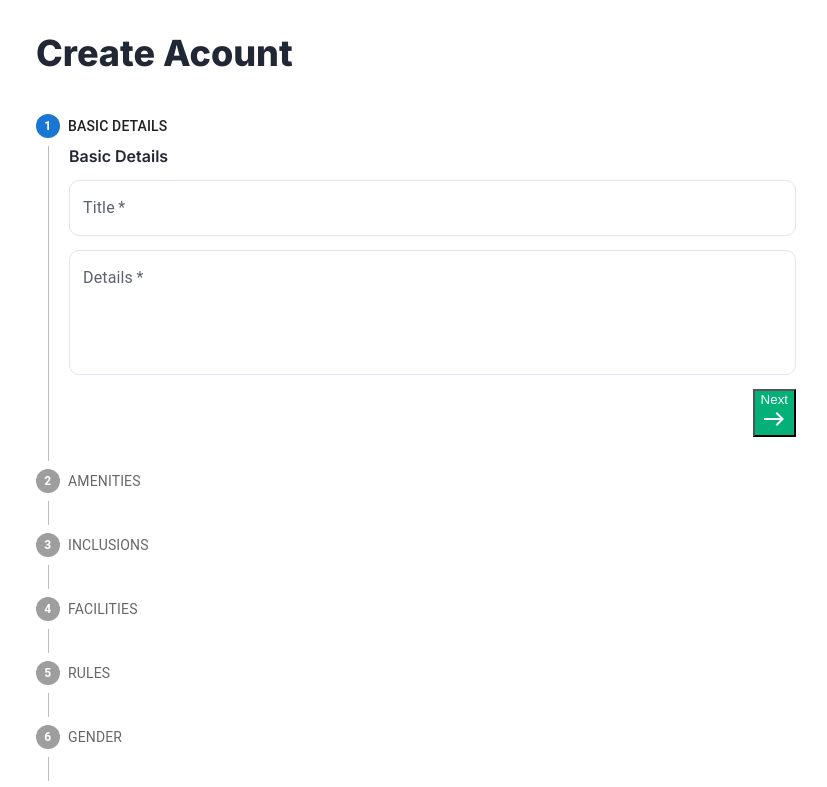
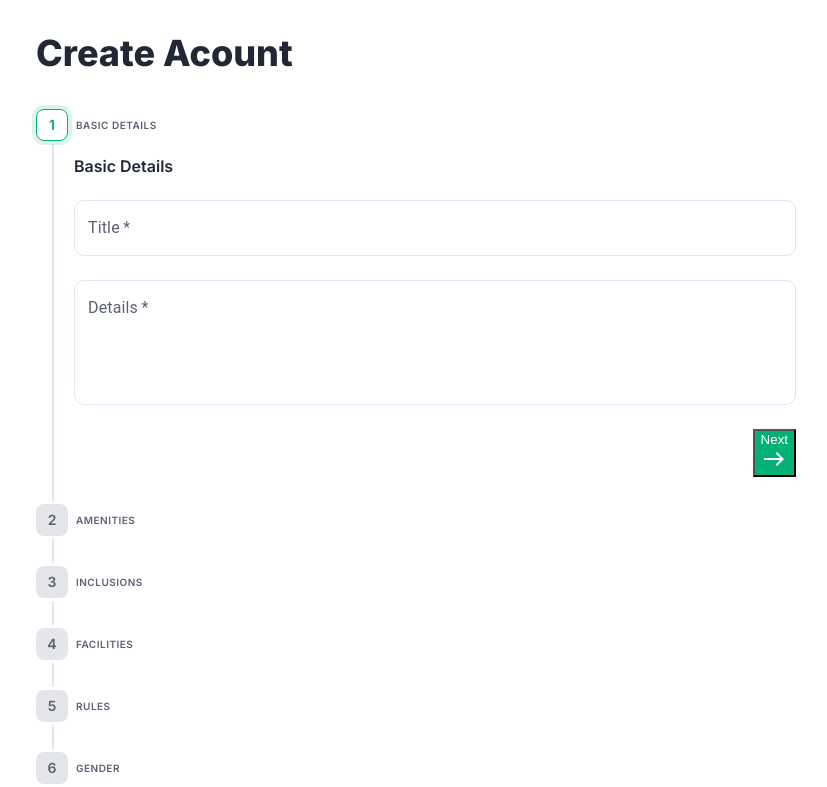
Before and after one commit to Teds30/cushyrental-client, a React (Vite) app: page /manage_unit/create_unit in a window 1280 px wide. Shown: the top 787 px of the page, without its empty margins (220-1047 px from the left). Built offline with nearby package versions, Linux system fonts and the light colour scheme.

Commit message:
redesigned stepper box

```diff
--- a/src/pages/landlord/ManageUnits/CreateUnit/CreateUnit.module.css
+++ b/src/pages/landlord/ManageUnits/CreateUnit/CreateUnit.module.css
@@ -18,10 +18,58 @@
     align-items: center;
 }
 
+.step-label p {
+    font-family: 'Inter';
+    color: var(--fc-body);
+}
+
+.step-container {
+    box-sizing: border-box;
+    width: 32px;
+    height: 32px;
+    border: 1px solid var(--accent);
+    border-radius: 8px;
+    color: var(--accent);
+    box-shadow: 0 0 0 4px rgba(var(--accent-rgb), 0.14);
+    font-weight: 600;
+
+    display: flex;
+    justify-content: center;
+    align-items: center;
+}
+.step-container-completed {
+    width: 32px;
+    height: 32px;
+    background-color: var(--accent);
+    border-radius: 8px;
+    color: #fff;
+    fill: #fff;
+    font-weight: 600;
+
+    display: flex;
+    justify-content: center;
+    align-items: center;
+}
+
+.step-container-inactive {
+    width: 32px;
+    height: 32px;
+    background-color: var(--bg-layer4);
+    border-radius: 8px;
+    color: var(--fc-body);
+    fill: var(--fc-body);
+    font-weight: 600;
+
+    display: flex;
+    justify-content: center;
+    align-items: center;
+}
+
 .basic-details-form {
+    margin-top: 12px;
     display: flex;
     flex-direction: column;
-    gap: 14px;
+    gap: 24px;
 }
 
 .basic-details-form .title {
@@ -158,5 +206,4 @@
         max-width: 768px;
         margin: 0 auto;
     }
-
 }
--- a/src/pages/landlord/ManageUnits/CreateUnit/CreateUnitForm.jsx
+++ b/src/pages/landlord/ManageUnits/CreateUnit/CreateUnitForm.jsx
@@ -1,88 +1,147 @@
-import * as React from "react";
-import { Link } from "react-router-dom";
-import Stepper from "@mui/material/Stepper";
-import Step from "@mui/material/Step";
-import StepLabel from "@mui/material/StepLabel";
-import StepContent from "@mui/material/StepContent";
-import Button from "@mui/material/Button";
-import Paper from "@mui/material/Paper";
-import Typography from "@mui/material/Typography";
+import * as React from 'react'
+import { Link } from 'react-router-dom'
+import Stepper from '@mui/material/Stepper'
+import Step from '@mui/material/Step'
+import StepLabel from '@mui/material/StepLabel'
+import StepContent from '@mui/material/StepContent'
 
-import AmenitiesForm from "./AmenitiesForm";
-import BasicDetailsForm from "./BasicDetailsForm";
-import InclusionsForm from "./InclusionsForm";
-import FacilitiesForm from "./FacilitiesForm";
-import RulesForm from "./RulesForm";
-import GenderForm from "./GenderForm";
-import SlotsForm from "./SlotsForm";
-import PricingForm from "./PricingForm";
-import UploadImageForm from "./UploadImageForm";
+import StepConnector, {
+    stepConnectorClasses,
+} from '@mui/material/StepConnector'
 
-import styles from "./CreateUnit.module.css";
-import CheckCircleIcon from "@mui/icons-material/CheckCircle";
-import LocationForm from "./LocationForm";
-import PrimaryButton from "../../../../components/Button/PrimaryButton";
+import { styled } from '@mui/material/styles'
+
+import Button from '@mui/material/Button'
+import Paper from '@mui/material/Paper'
+import Typography from '@mui/material/Typography'
+
+import AmenitiesForm from './AmenitiesForm'
+import BasicDetailsForm from './BasicDetailsForm'
+import InclusionsForm from './InclusionsForm'
+import FacilitiesForm from './FacilitiesForm'
+import RulesForm from './RulesForm'
+import GenderForm from './GenderForm'
+import SlotsForm from './SlotsForm'
+import PricingForm from './PricingForm'
+import UploadImageForm from './UploadImageForm'
+
+import styles from './CreateUnit.module.css'
+import CheckCircleIcon from '@mui/icons-material/CheckCircle'
+import { BsCheckLg } from 'react-icons/bs'
+
+import Check from '@mui/icons-material/Check'
+import LocationForm from './LocationForm'
+import PrimaryButton from '../../../../components/Button/PrimaryButton'
+
+const QontoConnector = styled(StepConnector)(({ theme }) => ({
+    [`&.${stepConnectorClasses.alternativeLabel}`]: {
+        top: 10,
+        left: 'calc(-50% + 16px)',
+        right: 'calc(50% + 16px)',
+    },
+    [`&.${stepConnectorClasses.active}`]: {
+        [`& .${stepConnectorClasses.line}`]: {
+            borderColor: 'var(--border-color)',
+        },
+    },
+    [`&.${stepConnectorClasses.completed}`]: {
+        [`& .${stepConnectorClasses.line}`]: {
+            borderColor: 'var(--border-color)',
+        },
+    },
+    [`& .${stepConnectorClasses.line}`]: {
+        marginLeft: '4px',
+        borderWidth: 2,
+        borderColor: 'var(--border-color)',
+    },
+}))
+
+const QontoStepIconRoot = styled('div')(({ theme, ownerState }) => ({
+    color: theme.palette.mode === 'dark' ? theme.palette.grey[700] : '#eaeaf0',
+    display: 'flex',
+    height: 22,
+    alignItems: 'center',
+    ...(ownerState.active && {
+        color: 'var(--border-color)',
+    }),
+}))
+
+function QontoStepIcon(props) {
+    const { active, completed, className, icon } = props
+
+    return (
+        <QontoStepIconRoot ownerState={{ active }} className={className}>
+            {completed ? (
+                <div className={styles['step-container-completed']}>
+                    <BsCheckLg size={16} />
+                </div>
+            ) : active ? (
+                <div className={styles['step-container']}>{icon}</div>
+            ) : (
+                <div className={styles['step-container-inactive']}>{icon}</div>
+            )}
+        </QontoStepIconRoot>
+    )
+}
 
 export default function CreateUnitForm() {
     const handleNext = () => {
-        setActiveStep((prevActiveStep) => prevActiveStep + 1);
-    };
+        setActiveStep((prevActiveStep) => prevActiveStep + 1)
+    }
 
     const handleBack = () => {
-        setActiveStep((prevActiveStep) => prevActiveStep - 1);
-    };
+        setActiveStep((prevActiveStep) => prevActiveStep - 1)
+    }
 
     const steps = [
         {
-            label: "BASIC DETAILS",
+            label: 'BASIC DETAILS',
             description: <BasicDetailsForm onNext={handleNext} />,
         },
         {
-            label: "AMENITIES",
+            label: 'AMENITIES',
             description: (
                 <AmenitiesForm onBack={handleBack} onNext={handleNext} />
             ),
         },
         {
-            label: "INCLUSIONS",
+            label: 'INCLUSIONS',
             description: (
                 <InclusionsForm onBack={handleBack} onNext={handleNext} />
             ),
         },
         {
-            label: "FACILITIES",
+            label: 'FACILITIES',
             description: (
                 <FacilitiesForm onBack={handleBack} onNext={handleNext} />
             ),
         },
         {
-            label: "RULES",
+            label: 'RULES',
             description: <RulesForm onBack={handleBack} onNext={handleNext} />,
         },
         {
-            label: "GENDER",
-            description: (
-                <GenderForm onBack={handleBack} onNext={handleNext} />
-            ),
+            label: 'GENDER',
+            description: <GenderForm onBack={handleBack} onNext={handleNext} />,
         },
         {
-            label: "SLOTS",
+            label: 'SLOTS',
             description: <SlotsForm onBack={handleBack} onNext={handleNext} />,
         },
         {
-            label: "PRICE",
+            label: 'PRICE',
             description: (
                 <PricingForm onBack={handleBack} onNext={handleNext} />
             ),
         },
         {
-            label: "LOCATION",
+            label: 'LOCATION',
             description: (
                 <LocationForm onBack={handleBack} onNext={handleNext} />
             ),
         },
         {
-            label: "UPLOAD IMAGES",
+            label: 'UPLOAD IMAGES',
             description: (
                 <UploadImageForm onBack={handleBack} onNext={handleNext} />
             ),
@@ -91,41 +150,58 @@ export default function CreateUnitForm() {
         //     label: "COMPLETE",
         //     description: <CompleteCreateUnit onNext={hand}/>,
         // },
-    ];
+    ]
 
-    const [activeStep, setActiveStep] = React.useState(0);
+    const [activeStep, setActiveStep] = React.useState(0)
 
     const handleReset = () => {
-        setActiveStep(0);
-    };
+        setActiveStep(0)
+    }
 
     return (
-        <div className={`${styles["create-unit-form-container"]}`}>
-            <Stepper activeStep={activeStep} orientation="vertical">
+        <div className={`${styles['create-unit-form-container']}`}>
+            <Stepper
+                activeStep={activeStep}
+                orientation="vertical"
+                connector={<QontoConnector />}
+            >
                 {steps.map((step, index) => (
                     <Step key={step.label}>
-                        <StepLabel className="pre-title">{step.label}</StepLabel>
-                        <StepContent>{step.description}</StepContent>
+                        <StepLabel
+                            className={styles['step-label']}
+                            StepIconComponent={QontoStepIcon}
+                        >
+                            <p className="pre-title">{step.label}</p>
+                        </StepLabel>
+                        <StepContent
+                            sx={{
+                                marginLeft: '16px',
+                                borderWidth: '2px',
+                                borderColor: 'var(--border-color)',
+                            }}
+                        >
+                            {step.description}
+                        </StepContent>
                     </Step>
                 ))}
             </Stepper>
             {activeStep === steps.length && (
                 <Paper square elevation={0} sx={{ p: 3 }}>
-                    <div className={`${styles["create-unit-complete"]}`}>
+                    <div className={`${styles['create-unit-complete']}`}>
                         <div
-                            className={`${styles["create-unit-complete-container"]}`}
+                            className={`${styles['create-unit-complete-container']}`}
                         >
                             <CheckCircleIcon
                                 style={{
-                                    fill: "var(--accent)",
-                                    fontSize: "62px",
+                                    fill: 'var(--accent)',
+                                    fontSize: '62px',
                                 }}
                             />
 
-                            <div className={`${styles["success-content"]}`}>
+                            <div className={`${styles['success-content']}`}>
                                 <h2>Success</h2>
                                 <div
-                                    className={`${styles["success-content-message"]}`}
+                                    className={`${styles['success-content-message']}`}
                                 >
                                     Your new unit will undergo a verification
                                     process to ensure that it meets our quality
@@ -140,7 +216,7 @@ export default function CreateUnitForm() {
 
                         <div>
                             <PrimaryButton>
-                                <Link style={{ color: "white" }}>
+                                <Link style={{ color: 'white' }}>
                                     Go back to profile
                                 </Link>
                             </PrimaryButton>
@@ -149,5 +225,5 @@ export default function CreateUnitForm() {
                 </Paper>
             )}
         </div>
-    );
+    )
 }
```
